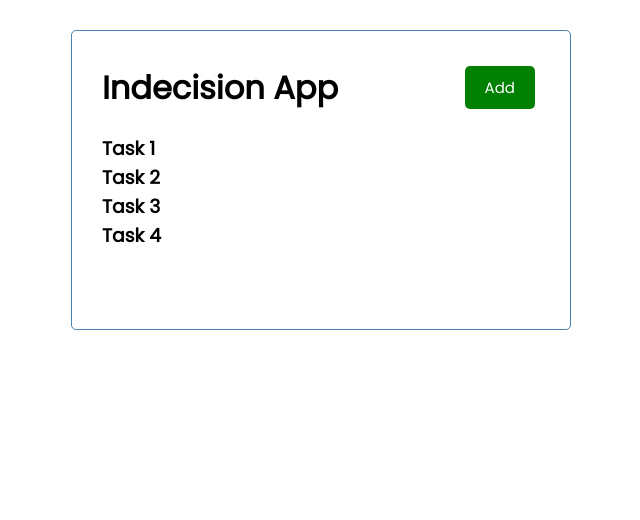
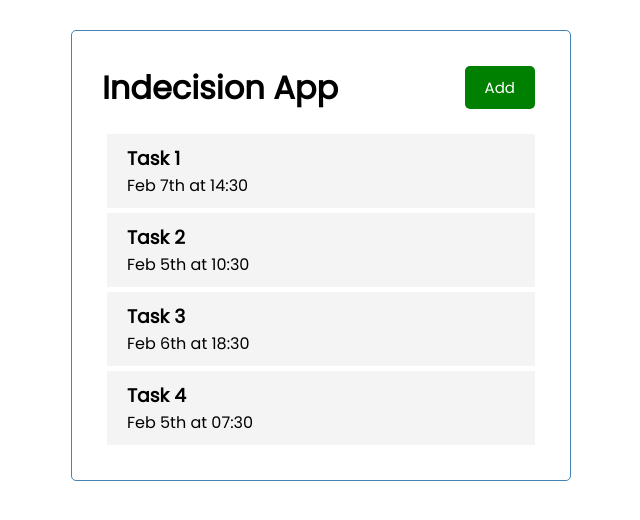
Before and after one commit to MohammadMehdiSoozndeh/second-react-proj, a React (Create React App) app: page / in a window 1280 px wide. Shown: the top 520 px of the page, without its empty margins (319-959 px from the left). Built offline with nearby package versions, Linux system fonts and the light colour scheme.

Commit message:
make task a component

```diff
--- a/package.json
+++ b/package.json
@@ -8,6 +8,7 @@
     "@testing-library/user-event": "^13.5.0",
     "react": "^17.0.2",
     "react-dom": "^17.0.2",
+    "react-icons": "^4.3.1",
     "react-scripts": "5.0.0",
     "web-vitals": "^2.1.4"
   },
--- /dev/null
+++ b/src/components/Task.js
@@ -0,0 +1,10 @@
+const Task = ({ task }) => {
+  return (
+    <div className="task">
+      <h3>{task.text}</h3>
+      <p>{task.day}</p>
+    </div>
+  );
+};
+
+export default Task;
--- a/src/components/Tasks.js
+++ b/src/components/Tasks.js
@@ -1,8 +1,10 @@
+import Task from "./Task";
+
 const Tasks = ({ tasks }) => {
   return (
     <>
       {tasks.map((task) => (
-        <h3 key={task.id}>{task.text}</h3>
+        <Task key={task.id} task={task} />
       ))}
     </>
   );
```
Also changed, not shown: 1 other file (tests, documents, lock files or other folders).
